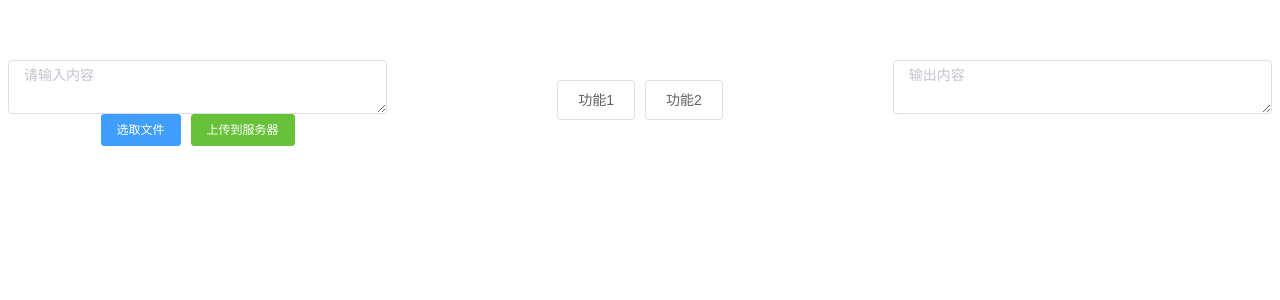
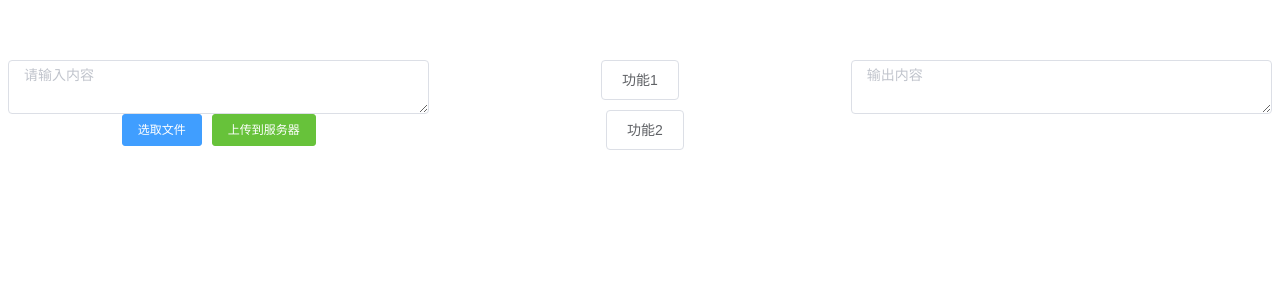
Before and after one commit to Palpitate-xus/finllm_frontend, a Vue app: page / in a window 1280 px wide. Shown: the top 300 px of the page. Built offline with nearby package versions, Linux system fonts and the light colour scheme.

Commit message:
修改窗口布局

```diff
--- a/src/components/MainWindow.vue
+++ b/src/components/MainWindow.vue
@@ -1,6 +1,7 @@
 <template>
-    <el-container>
-      <el-aside width="30%">
+    <el-container direction="vertical">
+      <el-row>
+        <el-col :span="8">
           <el-input
             type="textarea"
             placeholder="请输入内容"
@@ -16,20 +17,21 @@
             <el-button slot="trigger" size="small" type="primary">选取文件</el-button>
             <el-button style="margin-left: 10px;" size="small" type="success">上传到服务器</el-button>
           </el-upload>
-      </el-aside>
-      <el-main>
+        </el-col>
+        <el-col :span="8" class="button-column">
           <el-button @click="handleClick1">功能1</el-button>
           <el-button @click="handleClick2">功能2</el-button>
           <!-- 添加更多按钮 -->
-      </el-main>
-      <el-aside width="30%">
+        </el-col>
+        <el-col :span="8">
           <el-input
             type="textarea"
             placeholder="输出内容"
             v-model="output"
             :readonly="true"
           ></el-input>
-      </el-aside>
+        </el-col>
+      </el-row>
     </el-container>
   </template>
 
@@ -51,7 +53,7 @@
         console.log('Remove uploaded file:', file, fileList);
       },
       beforeRemove(file, fileList) {
-        return this.$confirm(`确定移除 ${file.name}？`);
+        return this.$confirm(`确定移除 ${file.name, fileList}？`);
       },
       handleClick1() {
         // 实现功能1
@@ -64,7 +66,18 @@
   </script>
 
   <style scoped>
-  .el-container {
+  .el-row {
     height: 100vh;
   }
+
+  .button-column {
+    display: flex;
+    flex-direction: column;
+    justify-content: center;
+    align-items: center;
+  }
+
+  .button-column .el-button {
+    margin-bottom: 10px;
+  }
   </style>
```
Lines whose indentation alone changed are shown as unchanged.
